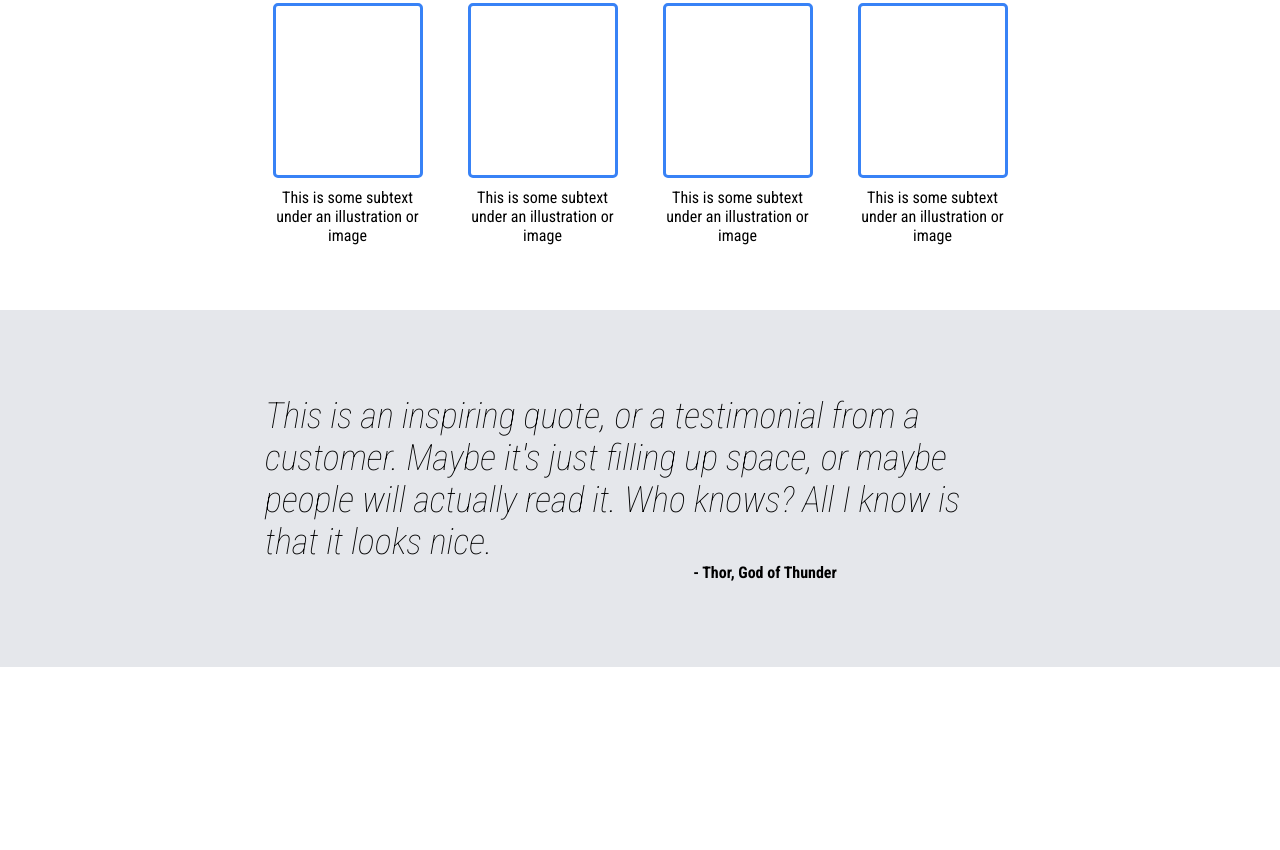
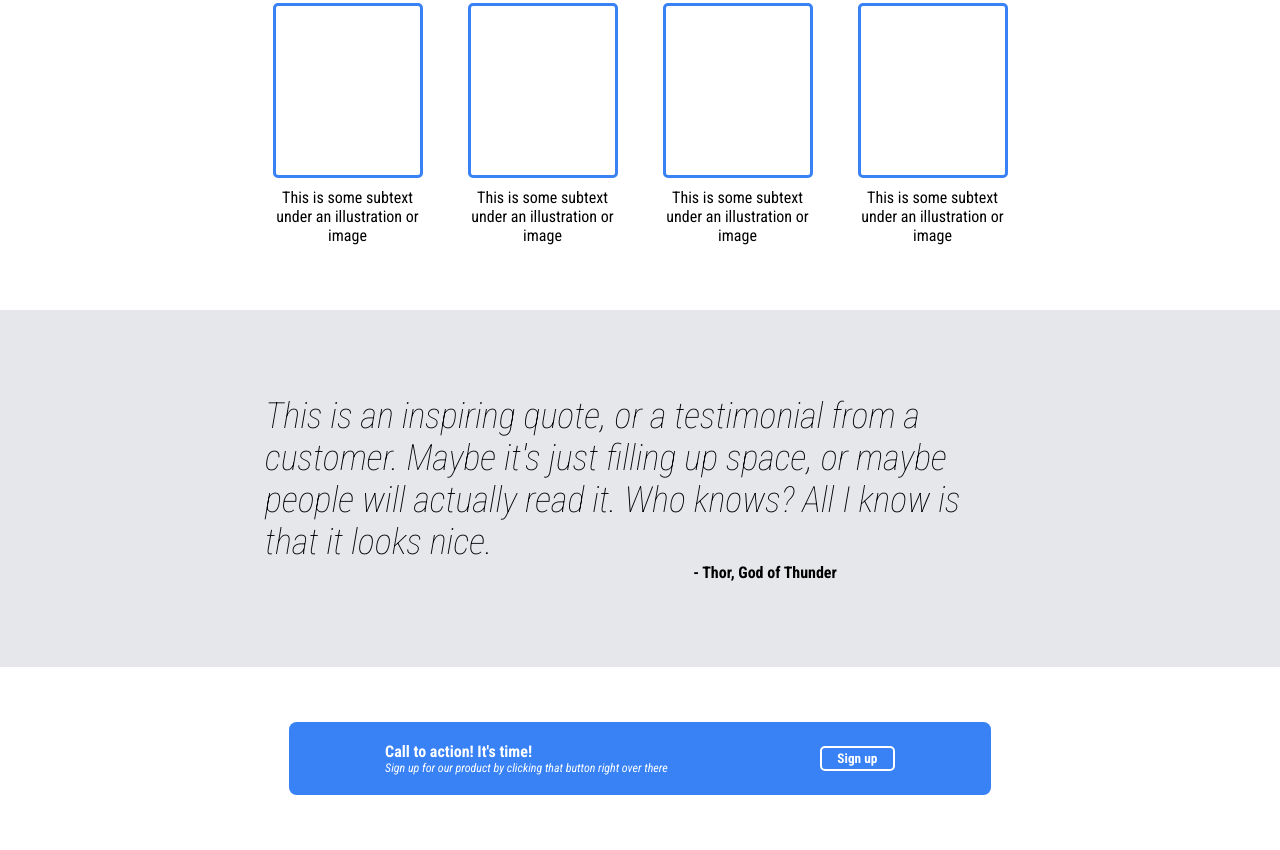
Before and after one commit to glad180r/odin-landing-page, a plain HTML site: page index.html in a window 1280 px wide. Shown: the part 535-1385 px from the top of the page. Before the commit the page ends 1202 px from the top, so only its background shows below. Drawn offline with Linux system fonts and the light colour scheme.

Commit message:
Completed Call-to-action Section

```diff
--- a/index.html
+++ b/index.html
@@ -52,5 +52,18 @@
         </div>
         <div class="quote-text-author"> - Thor, God of Thunder </div>
     </div>
+    <div class="call-to-action-section">
+        <div class="call-to-action-box">
+            <div class="call-to-action-text-section">
+                <div class="call-to-action-text">
+                    Call to action! It's time!
+                </div>
+                <div class="call-to-action-subtext">
+                    Sign up for our product by clicking that button right over there
+                </div>
+            </div>
+            <button class="footer-btn"> Sign up </button>
+        </div>
+    </div>
 </body>
 </html>
--- a/styles.css
+++ b/styles.css
@@ -141,3 +141,42 @@ header{
     font-weight: bold;
     padding-left: 250px;
 }
+
+/* Call-to-action section */
+.call-to-action-section{
+    display: flex;
+    justify-content: center;
+    align-items: center;
+    padding: 55px;
+}
+
+.call-to-action-box{
+    background-color: var(--button-color);
+    color: white;
+    width: 60%;
+    padding: 20px;
+    border-radius: 7.5px;
+
+    display: flex;
+    align-items: center;
+    justify-content: space-around;
+}
+
+.call-to-action-text{
+    font-weight: bold;
+}
+
+.call-to-action-subtext{
+    font-size: 0.75rem;
+    font-style: italic;
+}
+
+.footer-btn{
+    background-color: var(--button-color);
+    color: white;
+    height: 25px;
+    width: 75px;
+    border: solid 2px white;
+    border-radius: 5px;
+    font-weight: bold;
+}
```
